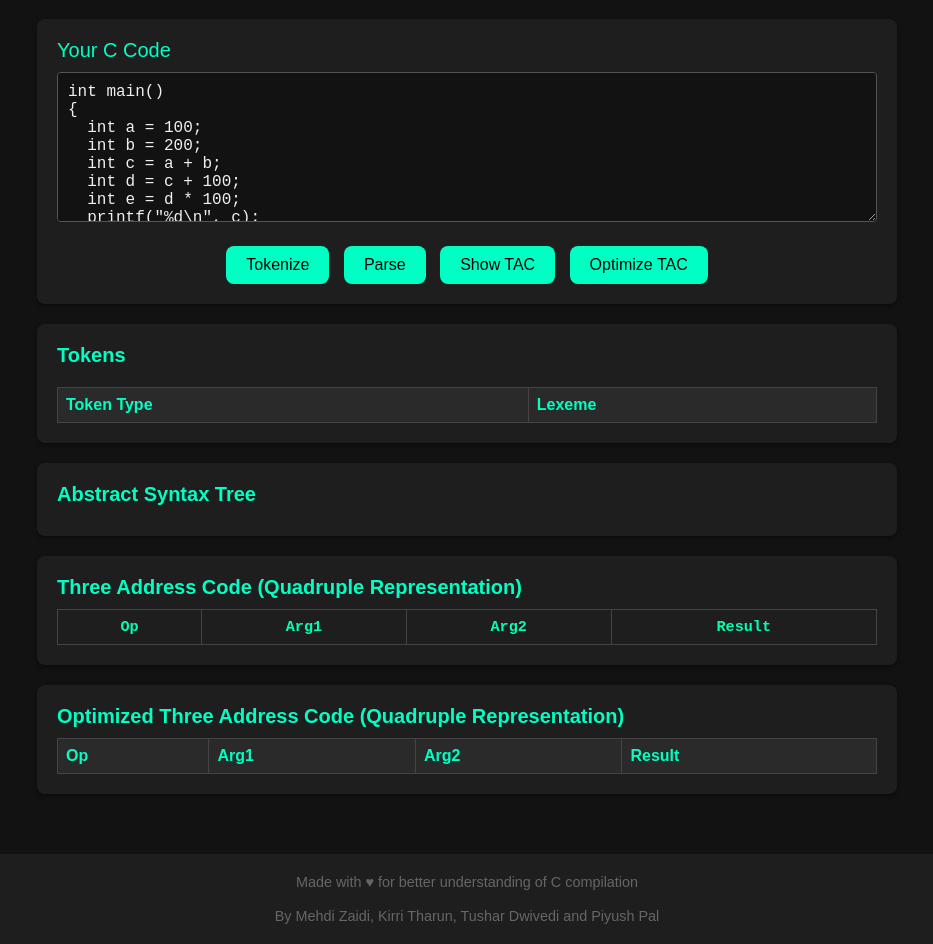
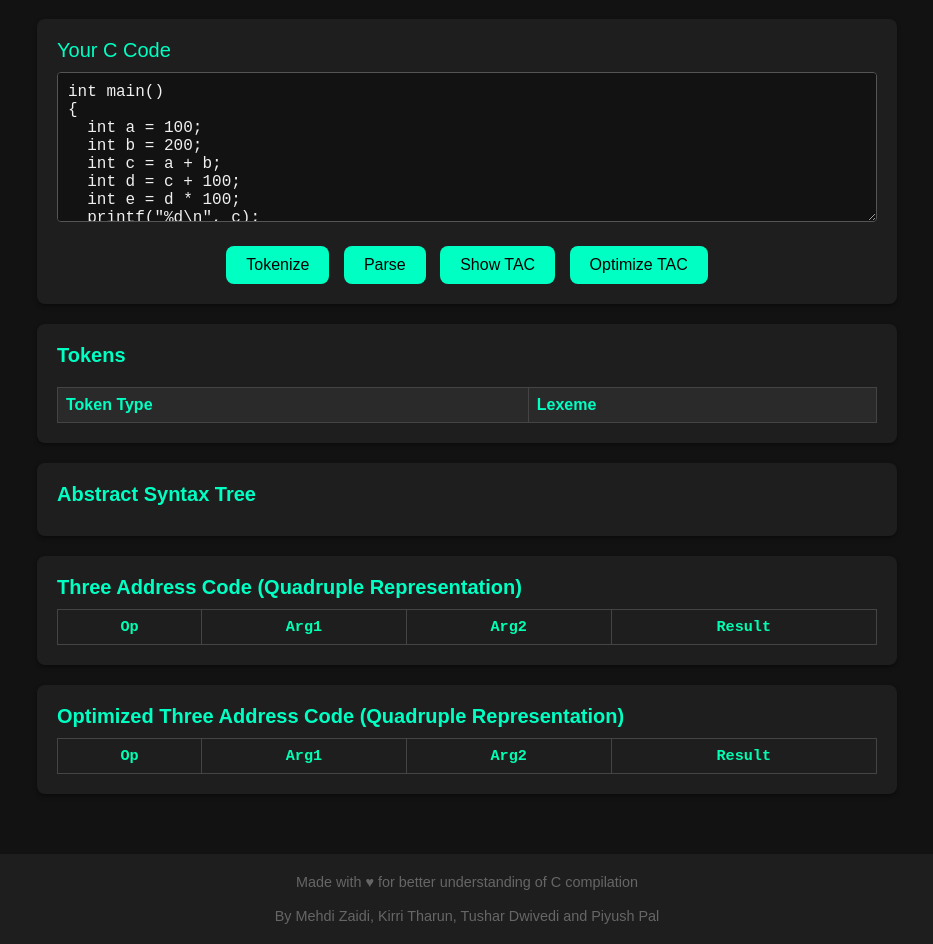
Before and after one commit to piyushpal420/compiler-design-pbl, a plain HTML site: page src/index.html in a window 1280 px wide. Shown: the part 78-1022 px from the top of the page, without its empty margins (173-1106 px from the left). Drawn offline with Linux system fonts and the light colour scheme.

Commit message:
Updated Styling

```diff
--- a/src/index.html
+++ b/src/index.html
@@ -8,7 +8,7 @@
   <link rel="stylesheet" href="style.css" />
   <style>
     /* Quadruple Table Styling for dark theme */
-    #quadrupleTable {
+    /* #quadrupleTable {
       border-collapse: collapse;
       width: 100%;
       margin-top: 10px;
@@ -36,7 +36,41 @@
     #quadrupleTable tbody tr:hover {
       background-color: #272727;
       cursor: default;
-    }
+    } */
+     #quadrupleTable,
+  #optimizedQuadrupleTable {
+    border-collapse: collapse;
+    width: 100%;
+    margin-top: 10px;
+    font-family: monospace;
+    font-size: 0.95rem;
+  }
+
+  #quadrupleTable th,
+  #quadrupleTable td,
+  #optimizedQuadrupleTable th,
+  #optimizedQuadrupleTable td {
+    border: 1px solid #444;
+    padding: 8px 12px;
+    text-align: center;
+    vertical-align: middle;
+    color: #00ffc3;
+    background-color: #121212;
+    word-break: break-word;
+  }
+
+  #quadrupleTable th,
+  #optimizedQuadrupleTable th {
+    background-color: #1e1e1e;
+    font-weight: 700;
+    color: #00ffb3;
+  }
+
+  #quadrupleTable tbody tr:hover,
+  #optimizedQuadrupleTable tbody tr:hover {
+    background-color: #272727;
+    cursor: default;
+  }
   </style>
 </head>
 
```
